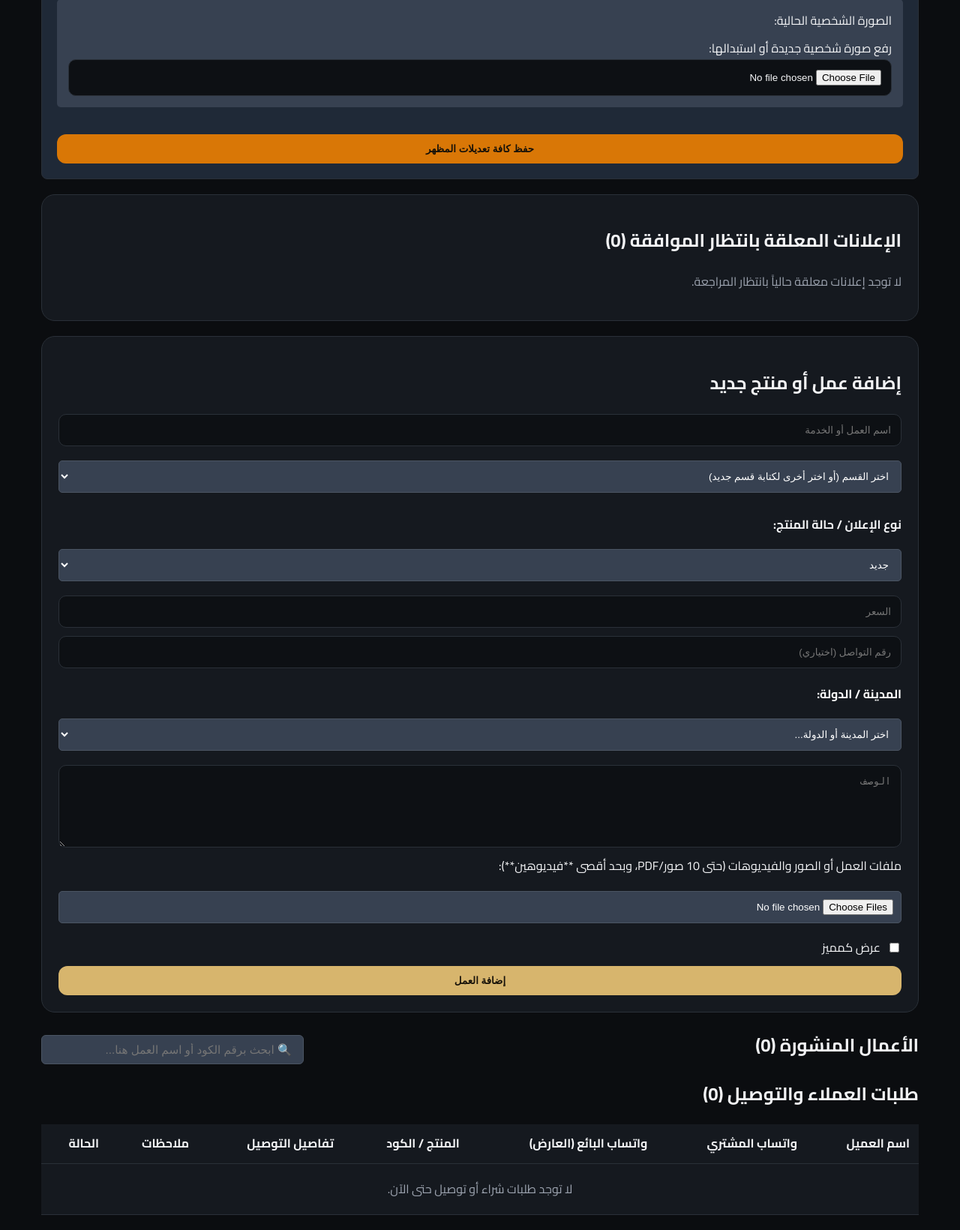
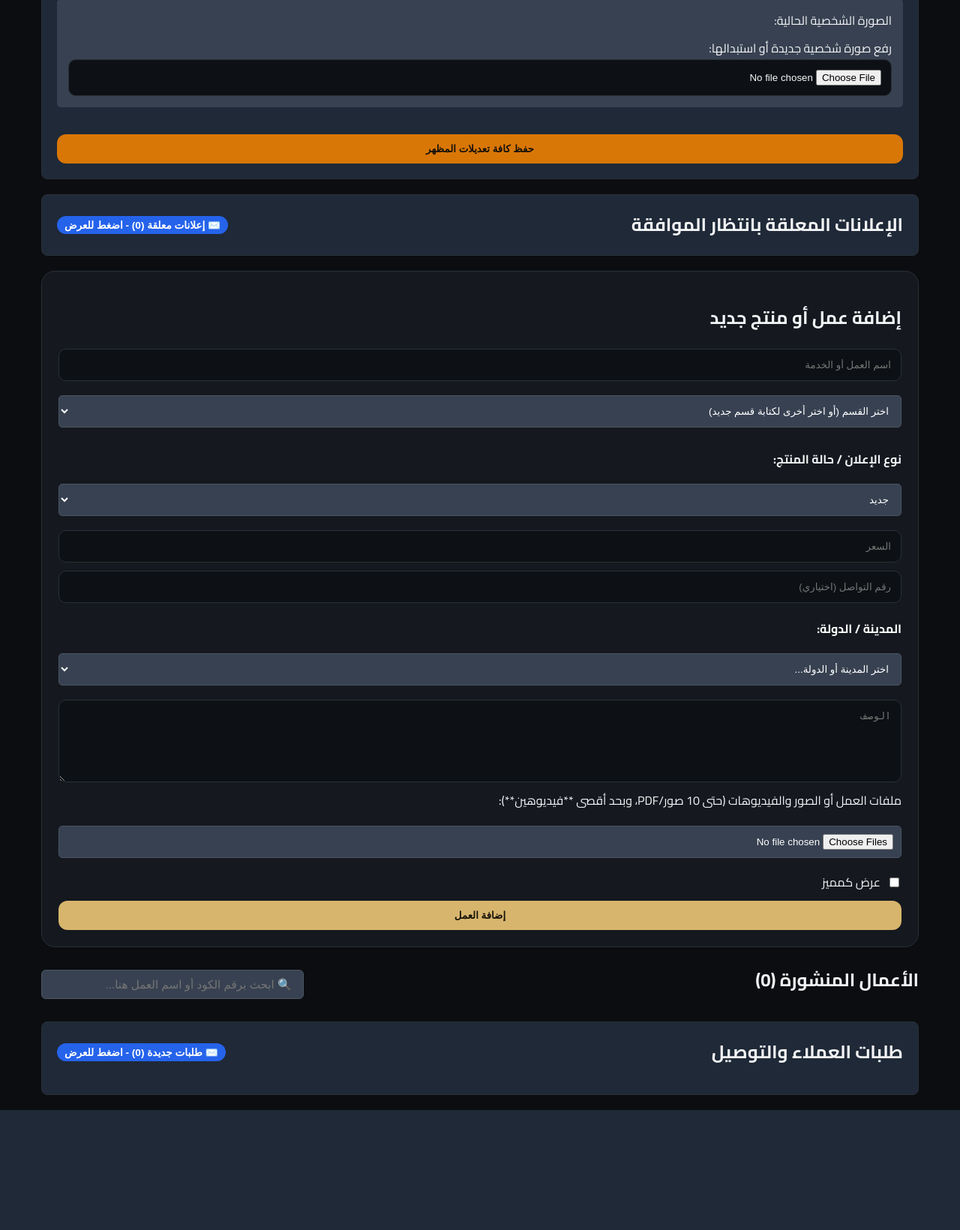
Before and after one commit to hashem153496-prog/ahmed-store, a Flask app: page /secure-admin-panel-x99 in a window 1280 px wide. Shown: the part 901-2541 px from the top of the page at 75% size. After the commit the page ends 2381 px from the top, so only its background shows below. Run offline with Flask 3, Linux system fonts and the light colour scheme; the visitor is signed in with stand-in values (Sample User, id 1).

Commit message:
Update admin.html

```diff
--- a/templates/admin.html
+++ b/templates/admin.html
@@ -1,4 +1,35 @@
-{% extends "base.html" %}{% block content %}<main class="wrap">
+{% extends "base.html" %}{% block content %}
+<style>
+    /* تنسيقات إضافية لأيقونات الأظرف وتفعيل النوافذ المنبثقة أو القوائم المنسدلة */
+    .badge-envelope {
+        background: #2563eb;
+        color: white;
+        padding: 4px 10px;
+        border-radius: 20px;
+        font-size: 0.85rem;
+        font-weight: bold;
+        display: inline-flex;
+        align-items: center;
+        gap: 6px;
+        cursor: pointer;
+        transition: background 0.3s;
+        border: none;
+    }
+    .badge-envelope:hover {
+        background: #1d4ed8;
+    }
+    .collapsible-section {
+        display: none;
+        margin-top: 15px;
+        animation: fadeIn 0.3s ease-in-out;
+    }
+    @keyframes fadeIn {
+        from { opacity: 0; transform: translateY(-5px); }
+        to { opacity: 1; transform: translateY(0); }
+    }
+</style>
+
+<main class="wrap">
 <div class="adminhead">
     <h1>لوحة التحكم الشاملة</h1>
     <div style="display: flex; gap: 10px; align-items: center; flex-wrap: wrap;">
@@ -58,11 +89,18 @@
 </form>
 </section>
 
-<!-- قسم مراجعة وموافقة إعلانات الزوار الجديدة (نظام الحراج) -->
-<section class="panel">
-<h2>الإعلانات المعلقة بانتظار الموافقة ({{ pending_ads|length }})</h2>
+<!-- قسم الإعلانات المعلقة بنظام الظرف التفاعلي -->
+<section class="panel" style="background: #1f2937; padding: 20px; border-radius: 8px; margin-bottom: 20px;">
+    <div style="display: flex; justify-content: space-between; align-items: center; flex-wrap: wrap; gap: 10px;">
+        <h2 style="margin: 0;">الإعلانات المعلقة بانتظار الموافقة</h2>
+        <button type="button" class="badge-envelope" onclick="toggleSection('pendingAdsSection')">
+            ✉️ إعلانات معلقة ({{ pending_ads|length }}) - اضغط للعرض
+        </button>
+    </div>
+
+    <div id="pendingAdsSection" class="collapsible-section">
         {% for ad in pending_ads %}
-<div class="card" style="margin-bottom: 20px; background: #1f2937; padding: 15px; border-radius: 8px; color: #fff;">
+        <div class="card" style="margin-bottom: 15px; background: #111827; padding: 15px; border-radius: 8px; color: #fff; border: 1px solid #374151;">
             <div class="pad">
                 <small style="color: #d97706; font-weight: bold;">القسم: {{ ad.category }} | الحالة: {{ ad.condition }}</small>
                 <h3>{{ ad.title }}</h3>
@@ -95,11 +133,21 @@
             </div>
         </div>
         {% else %}
-<p style="color: #9ca3af;">لا توجد إعلانات معلقة حالياً بانتظار المراجعة.</p>
+        <p style="color: #9ca3af; margin-top: 10px;">لا توجد إعلانات معلقة حالياً بانتظار المراجعة.</p>
         {% endfor %}
+    </div>
 </section>
 
 <script>
+function toggleSection(sectionId) {
+    const sec = document.getElementById(sectionId);
+    if (sec.style.display === 'none' || sec.style.display === '') {
+        sec.style.display = 'block';
+    } else {
+        sec.style.display = 'none';
+    }
+}
+
 function handleCategoryChange(selectObj) {
     const customInput = document.getElementById('customCategoryInput');
     if (selectObj.value === 'أخرى_كتب_بنفسك') {
@@ -337,7 +385,16 @@ window.addEventListener('DOMContentLoaded', () => {
     <button id="loadMoreAdminBtn" onclick="showAllAdminProjects()" style="background: #2563eb; color: white; border: none; padding: 12px 25px; border-radius: 6px; font-weight: bold; cursor: pointer; font-size: 1rem; box-shadow: 0 4px 6px rgba(0,0,0,0.3);">⬇️ عرض المزيد من الأعمال والمنشورات</button>
 </div>
 
-<h2>طلبات العملاء والتوصيل ({{ orders|length }})</h2>
+<!-- قسم طلبات العملاء والتوصيل مع زر الظرف التفاعلي -->
+<section class="panel" style="background: #1f2937; padding: 20px; border-radius: 8px; margin-top: 30px;">
+    <div style="display: flex; justify-content: space-between; align-items: center; flex-wrap: wrap; gap: 10px; margin-bottom: 15px;">
+        <h2 style="margin: 0;">طلبات العملاء والتوصيل</h2>
+        <button type="button" class="badge-envelope" onclick="toggleSection('ordersSection')">
+            ✉️ طلبات جديدة ({{ orders|length }}) - اضغط للعرض
+        </button>
+    </div>
+
+    <div id="ordersSection" class="collapsible-section">
         <div class="table">
             <table>
                 <tr>
@@ -378,7 +435,6 @@ window.addEventListener('DOMContentLoaded', () => {
                             <span style="color: #f59e0b;">استلام شخصي</span>
                         {% endif %}
                     </td>
-            <!-- خلية الملاحظات بحجم ثابت وخاصية التمرير النظيف لمنع تمدد الجدول -->
                     <td>
                         <div style="max-height: 120px; max-width: 250px; overflow-y: auto; padding: 4px; background: #111827; border-radius: 4px; font-size: 0.9rem; line-height: 1.4; word-break: break-word;">
                             {{ o.details }}
@@ -406,5 +462,7 @@ window.addEventListener('DOMContentLoaded', () => {
         <div id="loadMoreOrdersBtnContainer" style="text-align: center; margin: 20px 0;">
             <button id="loadMoreOrdersBtn" onclick="showAllOrders()" style="background: #2563eb; color: white; border: none; padding: 12px 25px; border-radius: 6px; font-weight: bold; cursor: pointer; font-size: 1rem; box-shadow: 0 4px 6px rgba(0,0,0,0.3);">⬇️ عرض المزيد من الطلبات</button>
         </div>
+    </div>
+</section>
 
 </main>{% endblock %}
```
Lines whose indentation alone changed are shown as unchanged.
